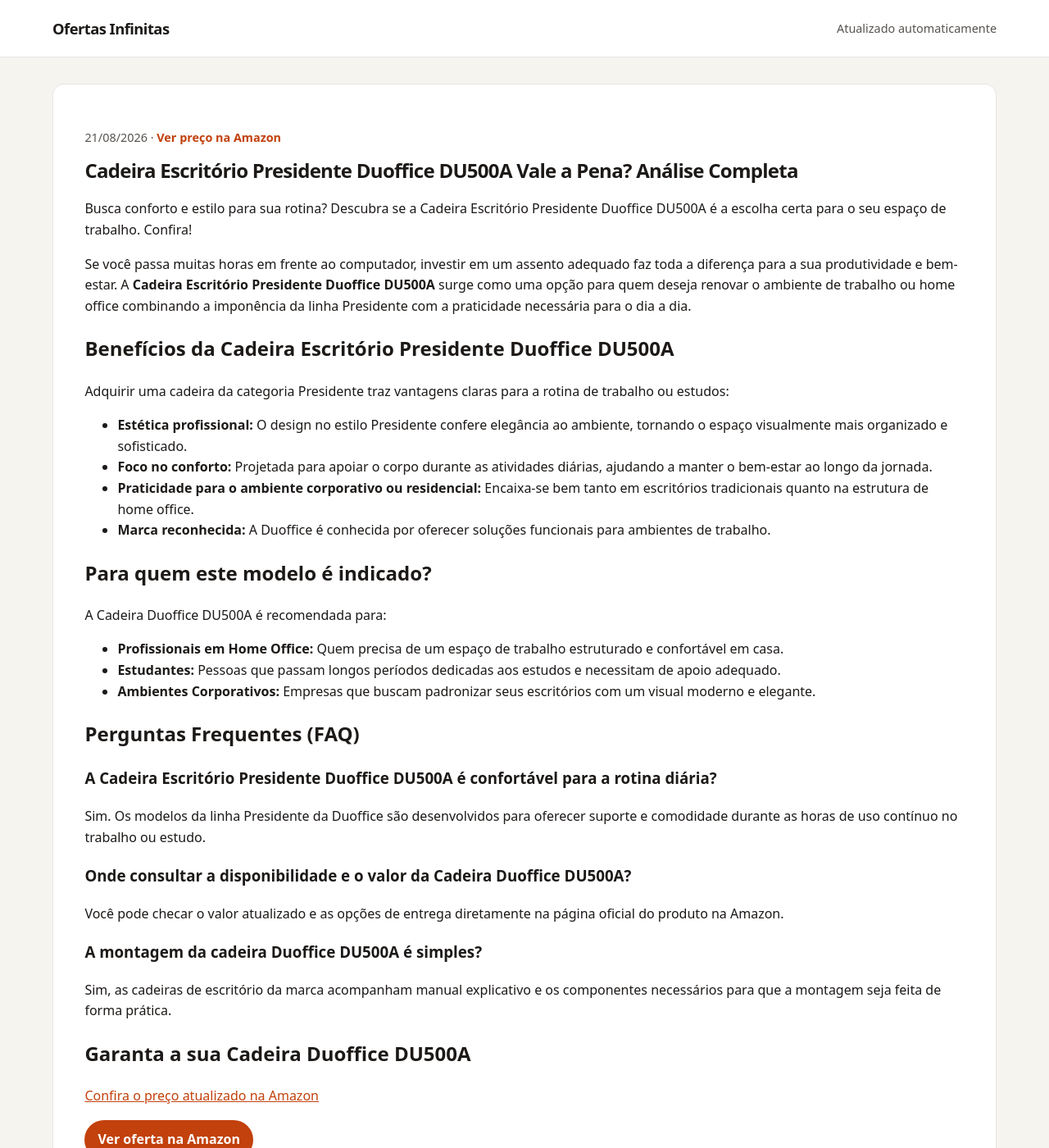
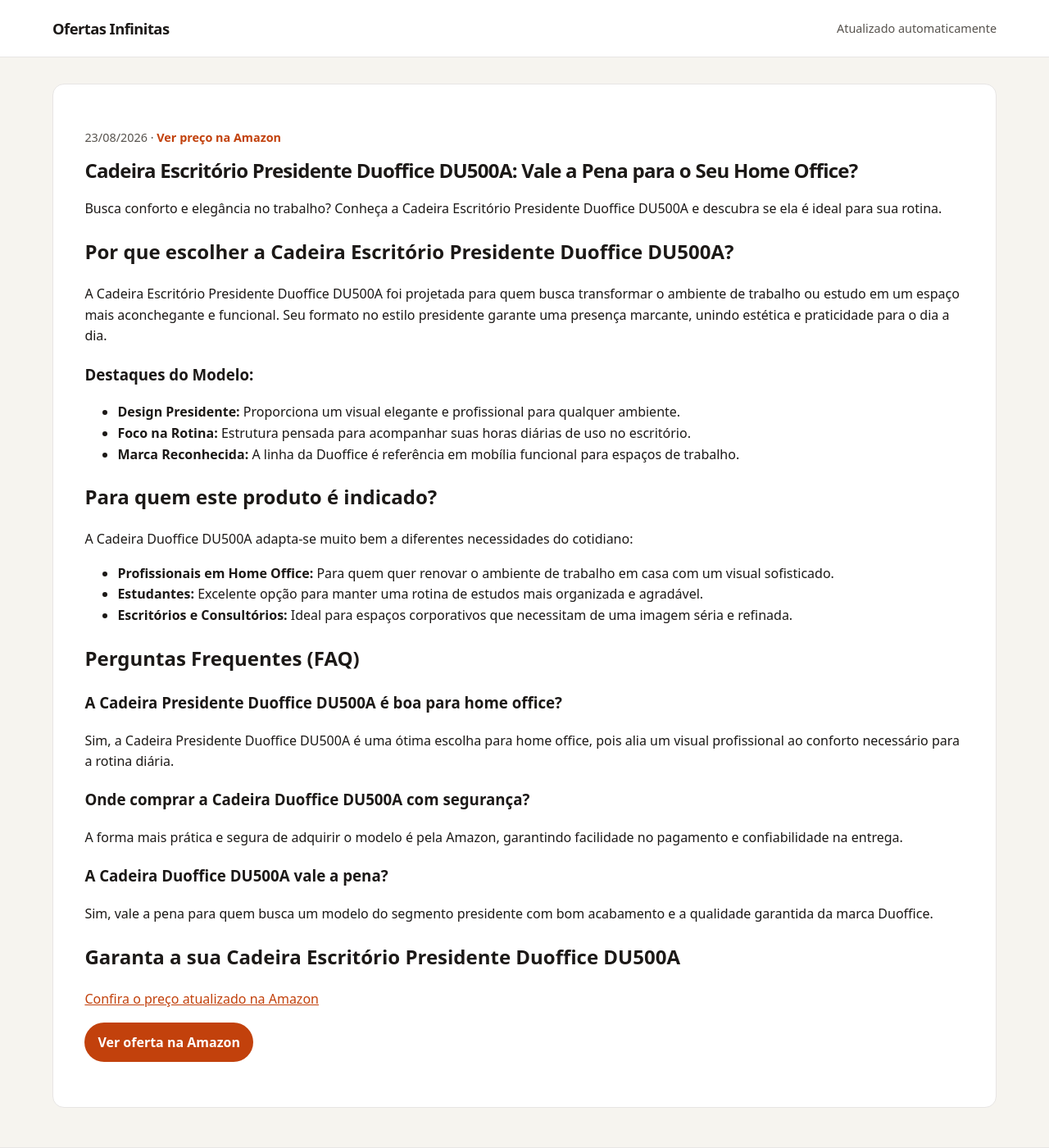
Before and after one commit to Monuver/afiliado, a Jekyll site: the page built from _posts/2026-08-19-cadeira-escritorio-presidente-duoffice-du500a-b09vnbcfdj.md, in a window 1280 px wide and 1400 px high. Shown: the whole window at 82% size. Built offline with Jekyll 4.4.1, drawn with Linux system fonts in a browser that asks for light colours.

Commit message:
chore: novas ofertas geradas automaticamente

```diff
--- a/_posts/2026-08-19-cadeira-escritorio-presidente-duoffice-du500a-b09vnbcfdj.md
+++ b/_posts/2026-08-19-cadeira-escritorio-presidente-duoffice-du500a-b09vnbcfdj.md
@@ -1,8 +1,8 @@
 ---
 layout: post
-title: Cadeira Escritório Presidente Duoffice DU500A Vale a Pena? Análise Completa
-description: Busca conforto e estilo para sua rotina? Descubra se a Cadeira Escritório Presidente Duoffice DU500A é a escolha certa para o seu espaço de trabalho....
-date: 2026-08-21 05:41:54 -0300
+title: 'Cadeira Escritório Presidente Duoffice DU500A: Vale a Pena para o Seu Home Office?'
+description: Busca conforto e elegância no trabalho? Conheça a Cadeira Escritório Presidente Duoffice DU500A e descubra se ela é ideal para sua rotina.
+date: 2026-08-23 05:31:57 -0300
 categories:
 - ofertas
 image: ''
@@ -10,40 +10,39 @@ preco: Ver preço na Amazon
 affiliate_url: https://amzn.to/4xiBzBl
 ---
 
-# Cadeira Escritório Presidente Duoffice DU500A Vale a Pena? Análise Completa
+# Cadeira Escritório Presidente Duoffice DU500A: Vale a Pena para o Seu Home Office?
 
-Busca conforto e estilo para sua rotina? Descubra se a Cadeira Escritório Presidente Duoffice DU500A é a escolha certa para o seu espaço de trabalho. Confira!
+Busca conforto e elegância no trabalho? Conheça a Cadeira Escritório Presidente Duoffice DU500A e descubra se ela é ideal para sua rotina.
 
-Se você passa muitas horas em frente ao computador, investir em um assento adequado faz toda a diferença para a sua produtividade e bem-estar. A **Cadeira Escritório Presidente Duoffice DU500A** surge como uma opção para quem deseja renovar o ambiente de trabalho ou home office combinando a imponência da linha Presidente com a praticidade necessária para o dia a dia.
+## Por que escolher a Cadeira Escritório Presidente Duoffice DU500A?
 
-## Benefícios da Cadeira Escritório Presidente Duoffice DU500A
+A Cadeira Escritório Presidente Duoffice DU500A foi projetada para quem busca transformar o ambiente de trabalho ou estudo em um espaço mais aconchegante e funcional. Seu formato no estilo presidente garante uma presença marcante, unindo estética e praticidade para o dia a dia.
 
-Adquirir uma cadeira da categoria Presidente traz vantagens claras para a rotina de trabalho ou estudos:
+### Destaques do Modelo:
 
-* **Estética profissional:** O design no estilo Presidente confere elegância ao ambiente, tornando o espaço visualmente mais organizado e sofisticado.
-* **Foco no conforto:** Projetada para apoiar o corpo durante as atividades diárias, ajudando a manter o bem-estar ao longo da jornada.
-* **Praticidade para o ambiente corporativo ou residencial:** Encaixa-se bem tanto em escritórios tradicionais quanto na estrutura de home office.
-* **Marca reconhecida:** A Duoffice é conhecida por oferecer soluções funcionais para ambientes de trabalho.
+- **Design Presidente:** Proporciona um visual elegante e profissional para qualquer ambiente.
+- **Foco na Rotina:** Estrutura pensada para acompanhar suas horas diárias de uso no escritório.
+- **Marca Reconhecida:** A linha da Duoffice é referência em mobília funcional para espaços de trabalho.
 
-## Para quem este modelo é indicado?
+## Para quem este produto é indicado?
 
-A Cadeira Duoffice DU500A é recomendada para:
+A Cadeira Duoffice DU500A adapta-se muito bem a diferentes necessidades do cotidiano:
 
-* **Profissionais em Home Office:** Quem precisa de um espaço de trabalho estruturado e confortável em casa.
-* **Estudantes:** Pessoas que passam longos períodos dedicadas aos estudos e necessitam de apoio adequado.
-* **Ambientes Corporativos:** Empresas que buscam padronizar seus escritórios com um visual moderno e elegante.
+- **Profissionais em Home Office:** Para quem quer renovar o ambiente de trabalho em casa com um visual sofisticado.
+- **Estudantes:** Excelente opção para manter uma rotina de estudos mais organizada e agradável.
+- **Escritórios e Consultórios:** Ideal para espaços corporativos que necessitam de uma imagem séria e refinada.
 
 ## Perguntas Frequentes (FAQ)
 
-### A Cadeira Escritório Presidente Duoffice DU500A é confortável para a rotina diária?
-Sim. Os modelos da linha Presidente da Duoffice são desenvolvidos para oferecer suporte e comodidade durante as horas de uso contínuo no trabalho ou estudo.
+### A Cadeira Presidente Duoffice DU500A é boa para home office?
+Sim, a Cadeira Presidente Duoffice DU500A é uma ótima escolha para home office, pois alia um visual profissional ao conforto necessário para a rotina diária.
 
-### Onde consultar a disponibilidade e o valor da Cadeira Duoffice DU500A?
-Você pode checar o valor atualizado e as opções de entrega diretamente na página oficial do produto na Amazon.
+### Onde comprar a Cadeira Duoffice DU500A com segurança?
+A forma mais prática e segura de adquirir o modelo é pela Amazon, garantindo facilidade no pagamento e confiabilidade na entrega.
 
-### A montagem da cadeira Duoffice DU500A é simples?
-Sim, as cadeiras de escritório da marca acompanham manual explicativo e os componentes necessários para que a montagem seja feita de forma prática.
+### A Cadeira Duoffice DU500A vale a pena?
+Sim, vale a pena para quem busca um modelo do segmento presidente com bom acabamento e a qualidade garantida da marca Duoffice.
 
-## Garanta a sua Cadeira Duoffice DU500A
+## Garanta a sua Cadeira Escritório Presidente Duoffice DU500A
 
 [Confira o preço atualizado na Amazon](https://amzn.to/4xiBzBl)
```
Also changed, not shown: _posts/2026-08-18-cafeteira-italiana-expresso-aluminio-xicaras-b08b79hyvc.md (+23 -21 lines), _posts/2026-08-19-flexiveis-cotonete-bastonetes-bellacotton-150unidades-b0cx9wkp1b.md (+26 -26 lines), _posts/2026-08-19-shampoo-clorexidina-seborreia-queda-500ml-b09l9qkmd1.md (+32 -22 lines).
